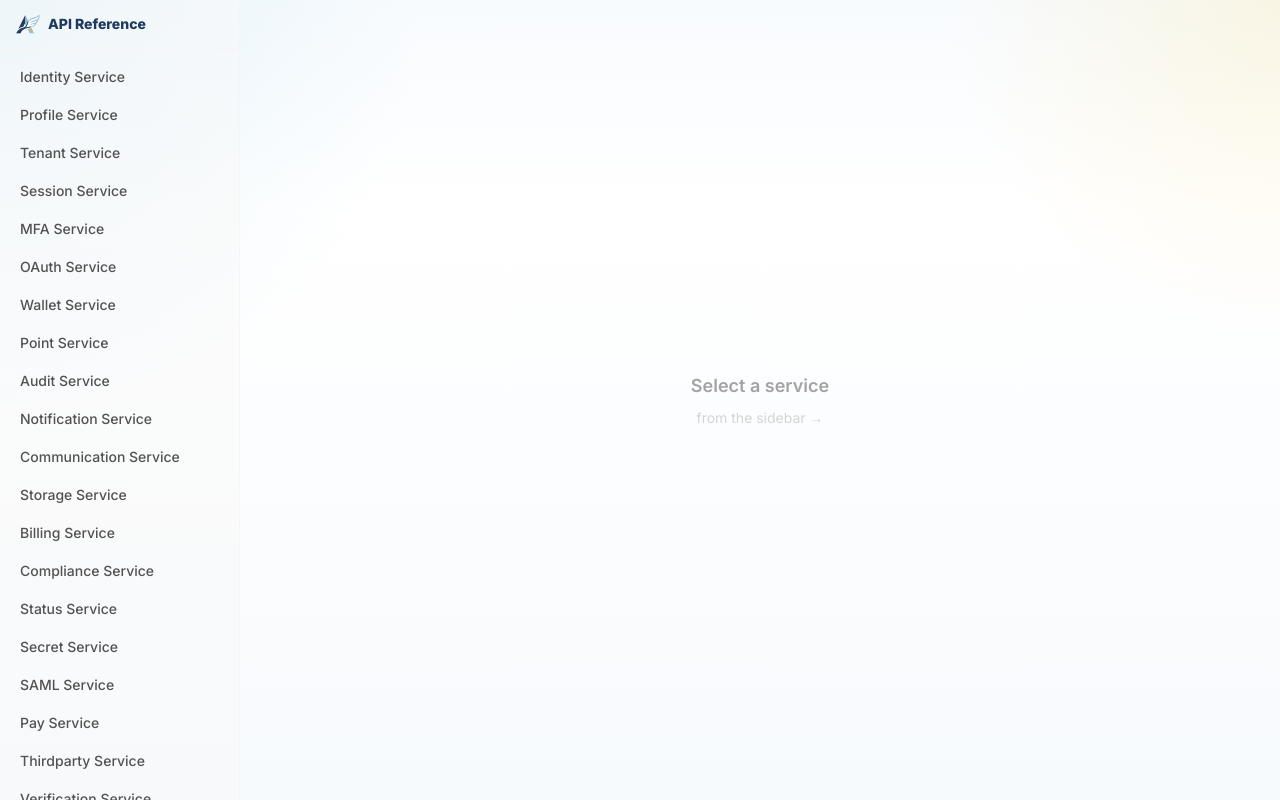
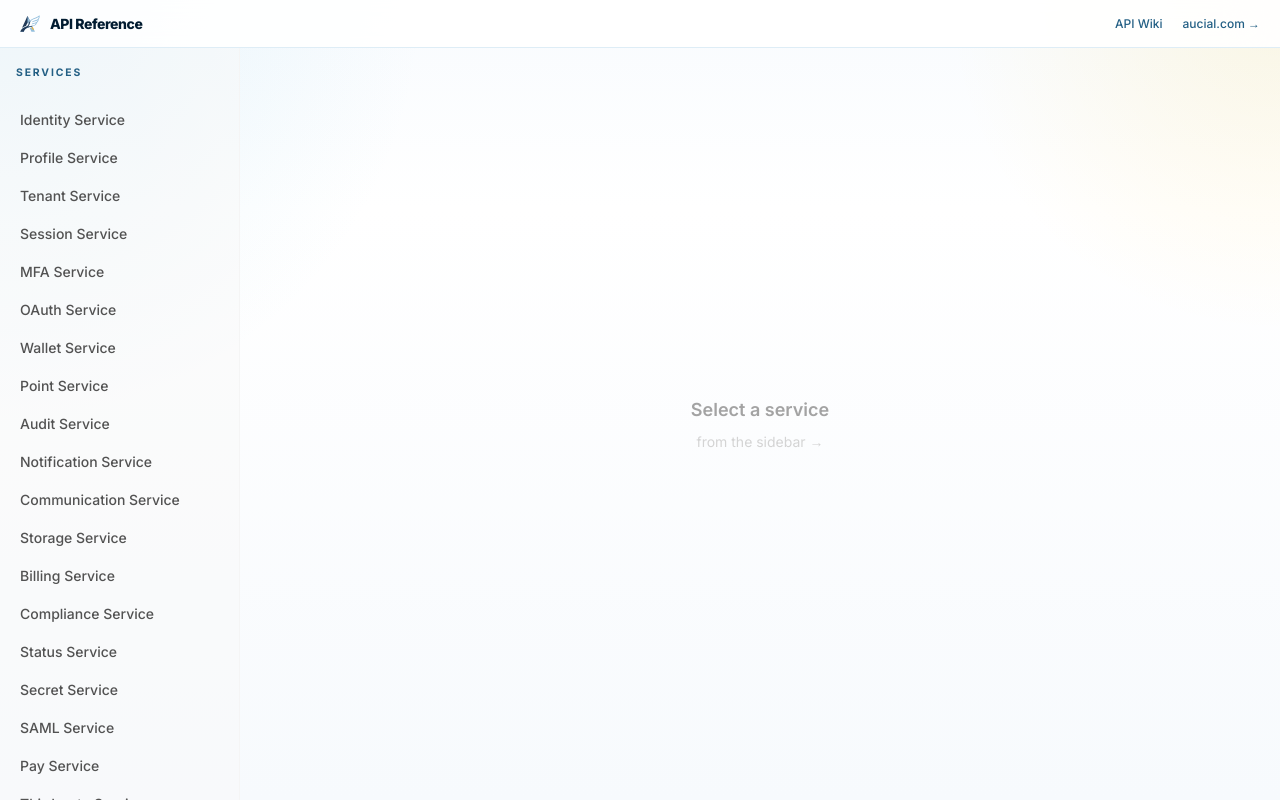
Before and after one commit to autional/reference, an Astro site: page / in a window 1280 px wide. Built offline with nearby package versions, Linux system fonts and the light colour scheme; Astro itself is replaced by a stand-in of ours.

Commit message:
feat: self-host Inter font, add brand header with cross-links
- Self-host Inter font via @fontsource/inter, remove Google Fonts
- Add brand header bar with logo and portal links
- Cross-links to wiki portal and main site

```diff
--- a/package.json
+++ b/package.json
@@ -8,8 +8,9 @@
     "preview": "astro preview --port 4434"
   },
   "dependencies": {
+    "@astrojs/tailwind": "^6.0.2",
+    "@fontsource/inter": "^5.2.8",
     "astro": "^5.0.0",
-    "@astrojs/tailwind": "^6.0.2",
     "tailwindcss": "^3.4.0"
   },
   "devDependencies": {
--- a/src/layouts/RefLayout.astro
+++ b/src/layouts/RefLayout.astro
@@ -1,5 +1,10 @@
 ---
 import '../styles/global.css';
+import '@fontsource/inter/400.css';
+import '@fontsource/inter/500.css';
+import '@fontsource/inter/600.css';
+import '@fontsource/inter/700.css';
+import '@fontsource/inter/800.css';
 
 const services = [
   { name:'identity-service', title:'Identity Service' },
@@ -43,19 +48,24 @@ const currentSvc = Astro.url.pathname.split('/')[1] || '';
   <link rel="apple-touch-icon" sizes="180x180" href="/apple-touch-icon.png?v=7">
   <link rel="manifest" href="/site.webmanifest?v=7">
   <meta name="theme-color" content="#ffffff">
-  <link rel="preconnect" href="https://fonts.googleapis.com">
-  <link rel="preconnect" href="https://fonts.gstatic.com" crossorigin>
-  <link href="https://fonts.googleapis.com/css2?family=Inter:wght@400;500;600;700;800&display=swap" rel="stylesheet">
 </head>
 <body class="min-h-screen flex flex-col text-neutral-900">
-  <div class="flex h-screen overflow-hidden">
+  <!-- Top bar -->
+  <header class="sticky top-0 z-50 h-12 flex items-center justify-between px-5 border-b border-primary-100/70 bg-white/90 backdrop-blur-xl">
+    <a href="/" class="flex items-center gap-2.5 no-underline">
+      <img src="/logo-mark.svg" alt="Aucial" class="h-5 w-5 object-contain">
+      <span class="text-sm font-extrabold tracking-[-0.03em] text-primary-900">API Reference</span>
+    </a>
+    <div class="flex items-center gap-5">
+      <a href="https://wiki.aucial.com" class="text-xs font-medium text-primary-500 hover:text-primary-700 transition">API Wiki</a>
+      <a href="https://www.aucial.com" class="text-xs font-medium text-primary-500 hover:text-primary-700 transition">aucial.com &rarr;</a>
+    </div>
+  </header>
+  <div class="flex h-[calc(100vh-48px)] overflow-hidden">
     <!-- LEFT SIDEBAR -->
     <aside class="w-60 shrink-0 border-r border-neutral-100 overflow-y-auto bg-neutral-50/50 flex flex-col">
-      <div class="px-4 py-3 border-b border-neutral-100">
-        <a href="/" class="flex items-center gap-2 text-decoration-none">
-          <img src="/logo-mark.svg" alt="Aucial" class="h-6 w-6">
-          <span class="text-sm font-extrabold text-[#1e3a5f]">API Reference</span>
-        </a>
+      <div class="px-4 py-2.5">
+        <span class="text-[0.65rem] font-bold uppercase tracking-[0.18em] text-primary-500">Services</span>
       </div>
       <nav class="flex-1 overflow-y-auto py-2">
         {services.map(s => (
```
Also changed, not shown: pnpm-lock.yaml.
